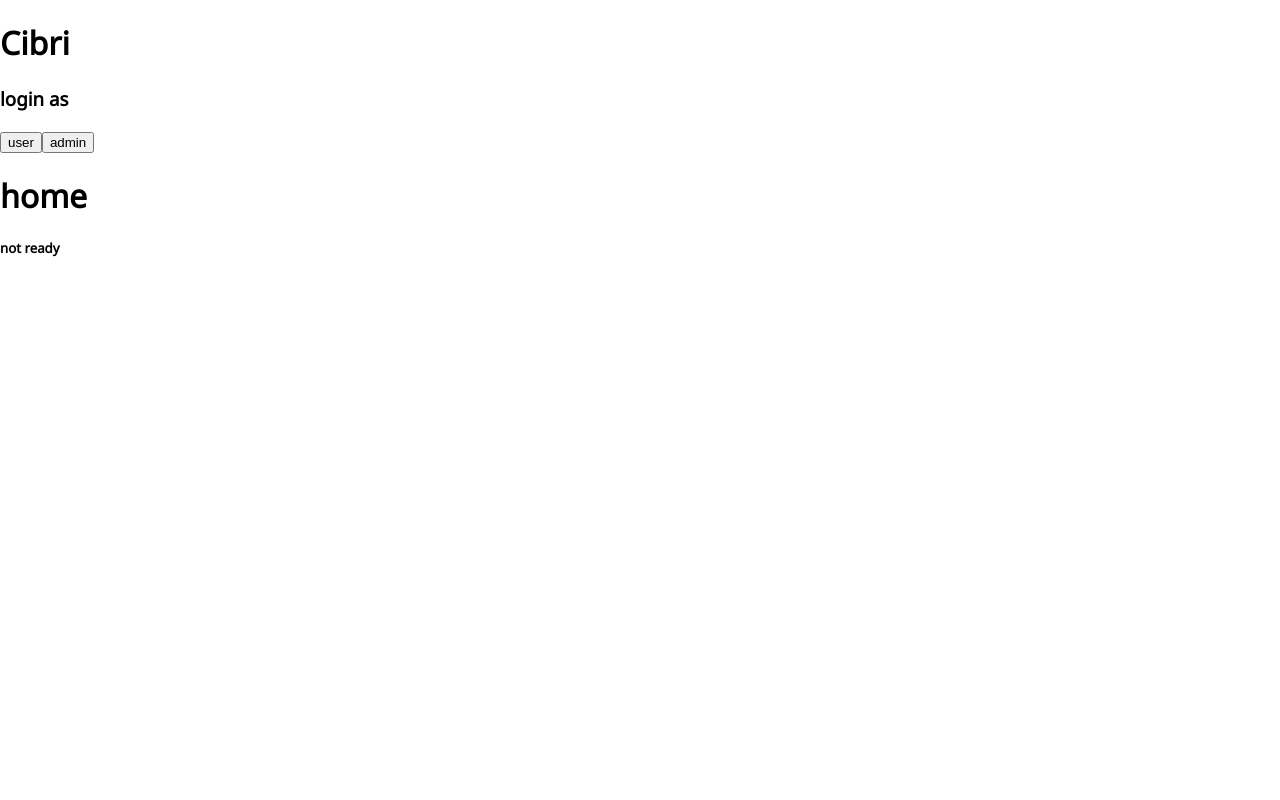
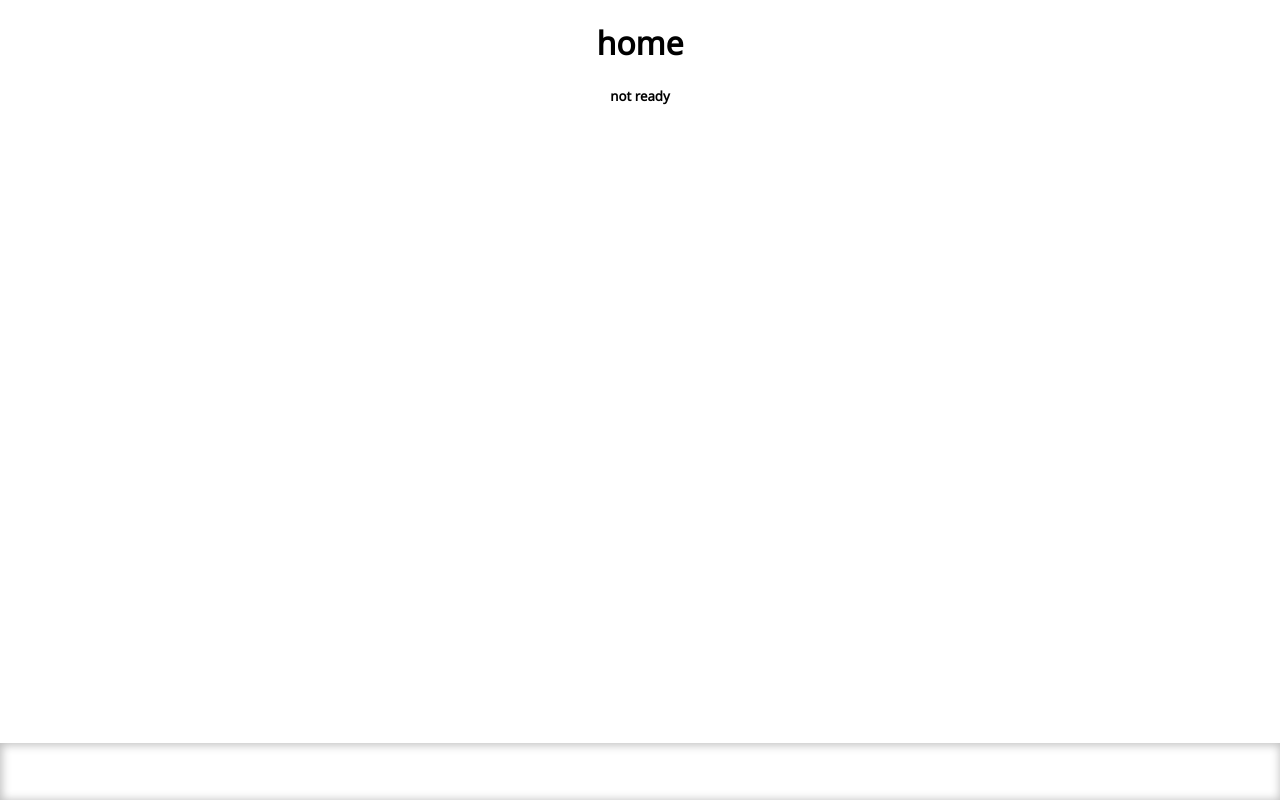
Before and after one commit to SergeBrakow/neuefische-capstone-project-Cibri, a React (Create React App) app: page /home in a window 1280 px wide. Built offline with nearby package versions, Linux system fonts and the light colour scheme.

Commit message:
create+insert routing (home, login, error)

```diff
--- a/package.json
+++ b/package.json
@@ -5,6 +5,7 @@
   "dependencies": {
     "react": "^18.2.0",
     "react-dom": "^18.2.0",
+    "react-router-dom": "^6.4.2",
     "react-scripts": "5.0.1",
     "styled-components": "^5.3.6",
     "web-vitals": "^2.1.4"
--- a/src/App.js
+++ b/src/App.js
@@ -1,14 +1,27 @@
+import { Routes, Route } from "react-router-dom";
 
+import Layout from "./components/Layout";
+import ErrorPage from "./pages/ErrorPage";
 import Home from "./pages/Home";
 import Login from "./pages/Login";
 
 function App() {
 
   return (
-    <>
-      <Login/>
-      <Home/>
-    </>
+    <Routes>
+      <Route path="/" element={<Layout />}>
+        <Route index element={<Login />} />
+        <Route
+          path="login"
+          element={<Login />}
+        />
+        <Route
+          path="home"
+          element={<Home />}
+        />
+        <Route path="*" element={<ErrorPage />} />
+      </Route>
+    </Routes>
   );
 }
 
--- /dev/null
+++ b/src/components/Layout.js
@@ -0,0 +1,21 @@
+import styled from "styled-components";
+import { Outlet } from "react-router-dom";
+
+export default function Layout() {
+  return (
+    <>
+      <Container>
+        <Outlet />
+      </Container>
+    </>
+  );
+}
+
+const Container = styled.div`
+  text-align: center;
+  margin: 0 auto;
+  max-width: 400px;
+  min-width: 300px;
+  max-height: 800px;
+  min-height: 600px;
+`;
--- a/src/index.js
+++ b/src/index.js
@@ -3,12 +3,16 @@ import ReactDOM from "react-dom/client";
 import GlobalStyle from "./GlobalStyle";
 import App from "./App";
 import reportWebVitals from "./reportWebVitals";
+import { BrowserRouter } from "react-router-dom";
+
 
 const root = ReactDOM.createRoot(document.getElementById("root"));
 root.render(
   <React.StrictMode>
-    <GlobalStyle />
-    <App />
+    <BrowserRouter>
+      <GlobalStyle />
+      <App />
+    </BrowserRouter>
   </React.StrictMode>
 );
 
--- /dev/null
+++ b/src/pages/ErrorPage.js
@@ -0,0 +1,11 @@
+import { useNavigate } from "react-router-dom";
+
+export default function ErrorPage() {
+  const navigate = useNavigate();
+  return (
+    <>
+      <h4>404 Page Not Found</h4>
+      <button onClick={() => navigate("/")}>to login</button>
+    </>
+  );
+}
--- a/src/pages/Home.js
+++ b/src/pages/Home.js
@@ -1,15 +1,32 @@
+import styled from "styled-components";
+import { useNavigate } from "react-router-dom";
 
 export default function Home() {
+  const navigate = useNavigate();
   const user = localStorage.getItem(`user`);
 
   return(
     <>
       <h1>home</h1>
       <h5>not ready</h5>
-      <section>
-
+      <StyledSection>
         <h3>{user}</h3>
-      </section>
+      </StyledSection>
     </>
   );
 }
+
+export const StyledSection = styled.section`
+-webkit-box-shadow:inset 1px 1px 10px 1px #8CFF40;
+box-shadow:inset 1px 1px 10px 1px #BEBEBE;
+
+display: grid;
+column-gap: 50px;
+grid-template-columns: auto auto auto;
+
+position: fixed;
+  left: 0;
+  bottom: 0;
+  width: 100%;
+padding: 10px;
+`
--- a/src/pages/Login.js
+++ b/src/pages/Login.js
@@ -1,5 +1,8 @@
+import styled from "styled-components";
+import { useNavigate } from "react-router-dom";
+
 export default function Login() {
-
+  const navigate = useNavigate();
 
   function loginAs(role){
     localStorage.setItem('user', role);
@@ -7,12 +10,23 @@ export default function Login() {
 
   return(
     <>
-      <h1>Cibri</h1>
-      <section>
+      <StyledWelcomeName>Cibri</StyledWelcomeName>
+      <StyledSection>
         <h3>login as</h3>
-        <button onClick={()=> { }}>user</button>
-        <button onClick={()=> { }}>admin</button>
-      </section>
+        <button onClick={()=> { loginAs("user");  navigate("/home");}}>user</button>
+        <button onClick={()=> { loginAs("admin"); navigate("/home");}}>admin</button>
+      </StyledSection>
     </>
   );
 }
+
+export const StyledWelcomeName = styled.h1`
+margin-bottom: 100px;
+`
+
+export const StyledSection = styled.section`
+-webkit-box-shadow:inset 1px 1px 10px 1px #8CFF40;
+box-shadow:inset 1px 1px 10px 1px #BEBEBE;
+
+padding: 10px;
+`
```
Also changed, not shown: 1 other file (tests, documents, lock files or other folders).
